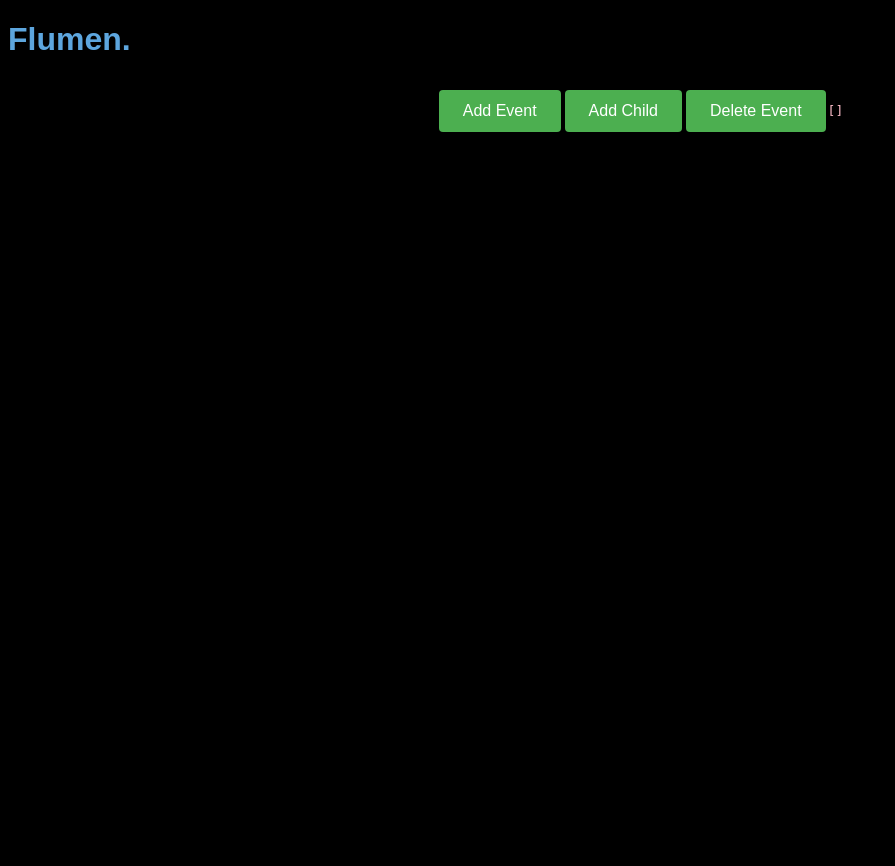
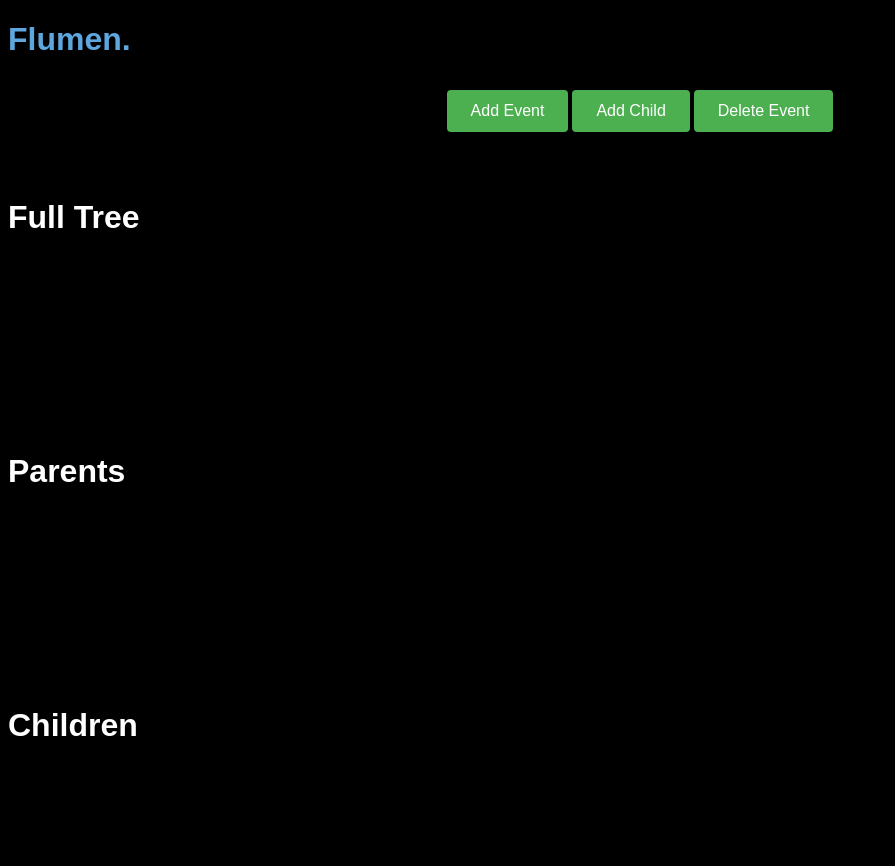
Before and after one commit to gholtzap/Flumen, a Flask app: page / in a window 1280 px wide. Shown: the whole page, without its empty margins (0-895 px from the left). Before the commit the page ends 132 px from the top, so only its background shows below. Run offline with Flask 2, Linux system fonts and the light colour scheme; parts of the project's set-up code (start-up, migrations or seed data) failed here and were passed over.

Commit message:
STABLE - VIS TREE

```diff
--- a/app.py
+++ b/app.py
@@ -16,6 +16,30 @@
     tree_list = [tree.to_dict() for tree in trees]
     return jsonify(tree_list)
 
+# parses through JSON object and returns list of children/parents/etc
+def vis_trees(json_object, return_type):
+    full, parents, children = "","",""
+
+    for item in json_object:
+        for parent, child_data in item.items():
+            full+=parent
+            parents += parent
+            #print("Parent name:",parent)
+
+            for child in child_data['children']:
+                full+=child
+                children += child
+                #print("Child name:", child)
+
+    match return_type:
+        case 1:
+            return parents
+        case 2:
+            return children
+        case 3:
+            return full
+    return full
+
 @app.route('/submit_text', methods=['POST'])
 def submit_text():
     text = request.form['textfield']
@@ -31,8 +55,15 @@
 
 @app.route('/')
 def index():
-    x = get_trees().json
-    return render_template('index.html', output=x)
+    raw_json = get_trees().json
+    # for the second param:
+    # 1 = parents, 2 = children, 3 = full (both parents and children)
+    full_tree = vis_trees(raw_json,3)
+    parents = vis_trees(raw_json,1)
+    children = vis_trees(raw_json,2)
+
+    # sending the above variables to index.html
+    return render_template('index.html', full_tree=full_tree, parents = parents, children = children)
 
 if __name__ == '__main__':
     app.run(debug=True)
--- /dev/null
+++ b/static/css/styles.css
@@ -0,0 +1,111 @@
+body {
+    font-family: Arial, sans-serif;
+    background-color: black;
+    font-color: pink;
+}
+.buttons {
+    display: flex;
+    justify-content: center;
+    align-items: center;
+    min-height: 1vh;
+}
+.modern-button {
+    background-color: #4CAF50;
+    border: none;
+    color: white;
+    text-align: center;
+    display: inline-block;
+    font-size: 16px;
+    padding: 12px 24px;
+    margin: 10px 2px;
+    cursor: pointer;
+    border-radius: 4px;
+    transition: background-color 0.3s;
+
+}
+.full_tree {
+    color: pink;
+}
+
+.parents {
+    color: #7ea649;
+}
+
+.children {
+    color: #c2ad38;
+}
+
+.full-tree-output-title{
+    color: white
+}
+
+.parents-output-title{
+    color: white
+}
+
+.children-output-title{
+    color: white
+}
+
+.modern-button:hover {
+    background-color: #45a049;
+}
+.modal {
+    display: none;
+    position: fixed;
+    z-index: 1;
+    left: 0;
+    top: 0;
+    width: 100%;
+    height: 100%;
+    overflow: auto;
+    background-color: rgba(0,0,0,0.4);
+}
+
+.modal-content {
+    background-color: #fefefe;
+    margin: 15% auto;
+    padding: 20px;
+    border: 1px solid #888;
+    width: 30%;
+}
+
+.close {
+    color: #aaaaaa;
+    float: right;
+    font-size: 28px;
+    font-weight: bold;
+}
+
+.close:hover,
+.close:focus {
+        color: #000;
+        text-decoration: none;
+        cursor: pointer;
+}
+
+.title {
+        font-weight: bold;
+}
+
+#popup-form {
+    display: none;
+    position: fixed;
+    top: 50%;
+    left: 50%;
+    transform: translate(-50%, -50%);
+    background-color: white;
+    border: 1px solid black;
+    padding: 20px;
+}
+
+#popup-form-add-child {
+        display: none;
+        position: fixed;
+        top: 50%;
+        left: 50%;
+        transform: translate(-50%, -50%);
+        background-color: white;
+        border: 1px solid black;
+        padding: 20px;
+}
--- a/templates/index.html
+++ b/templates/index.html
@@ -4,7 +4,9 @@
     <meta charset="UTF-8">
     <meta http-equiv="X-UA-Compatible" content="IE=edge">
     <meta name="viewport" content="width=device-width, initial-scale=1.0">
-    <link rel="stylesheet" href="styles.css">
+
+    <link rel="stylesheet" href="{{ url_for('static', filename='css/styles.css') }}">
+
     <title>Flumen</title>
 
     <script src="https://code.jquery.com/jquery-3.6.0.min.js"></script>
@@ -46,11 +48,27 @@
 <body>
     <h1 class = 'title', style="color:#5da6de;", style="font-family:gill sans, sans-serif;">Flumen.</h1>
 
-        <div class = "container">
+        <div class = "buttons">
             <button id="addEventBtn" class="modern-button" onclick="showPopup()"> Add Event </button>
             <button id="addChildBtn" class="modern-button" onclick ="showPopupAddChild()"> Add Child </button>
             <button class="modern-button"> Delete Event </button>
-            <pre class = "tree-output">{{ output | tojson(indent=2) | safe }}</pre>
+
+        </div>
+
+        <div class="trees_output">
+            <br></br>
+            <h1 class = 'full-tree-output-title'>Full Tree<h1>
+            <br></br>
+            <pre class = "full_tree">{{ full_tree }}</pre>
+            <br></br>
+            <h1 class = 'parents-output-title'>Parents<h1>
+            <br></br>
+            <pre class = "parents">{{ parents }}</pre>
+            <br></br>
+            <h1 class = 'children-output-title'>Children<h1>
+            <br></br>
+            <pre class = "children">{{ children }}</pre>
+
         </div>
 
         <div id="popup-form">
@@ -77,94 +95,3 @@
 
 </body>
 </html>
-
-<style>
-    body {
-        font-family: Arial, sans-serif;
-        background-color: black;
-        font-color: pink;
-    }
-    .container {
-        display: flex;
-        justify-content: center;
-        align-items: center;
-        min-height: 1vh; /* Set the container height to at least the full viewport height */
-    }
-    .modern-button {
-        background-color: #4CAF50;
-        border: none;
-        color: white;
-        text-align: center;
-        display: inline-block;
-        font-size: 16px;
-        padding: 12px 24px;
-        margin: 10px 2px;
-        cursor: pointer;
-        border-radius: 4px;
-        transition: background-color 0.3s;
-
-    }
-    .tree-output {
-        color: pink;
-    }
-    .modern-button:hover {
-        background-color: #45a049;
-    }
-    .modal {
-        display: none;
-        position: fixed;
-        z-index: 1;
-        left: 0;
-        top: 0;
-        width: 100%;
-        height: 100%;
-        overflow: auto;
-        background-color: rgba(0,0,0,0.4);
-    }
-
-    .modal-content {
-        background-color: #fefefe;
-        margin: 15% auto;
-        padding: 20px;
-        border: 1px solid #888;
-        width: 30%;
-    }
-
-    .close {
-        color: #aaaaaa;
-        float: right;
-        font-size: 28px;
-        font-weight: bold;
-    }
-
-    .close:hover,
-    .close:focus {
-        color: #000;
-        text-decoration: none;
-        cursor: pointer;
-    }
-    .title {
-        font-weight: bold;
-     }
-     #popup-form {
-        display: none;
-        position: fixed;
-        top: 50%;
-        left: 50%;
-        transform: translate(-50%, -50%);
-        background-color: white;
-        border: 1px solid black;
-        padding: 20px;
-    }
-    #popup-form-add-child {
-        display: none;
-        position: fixed;
-        top: 50%;
-        left: 50%;
-        transform: translate(-50%, -50%);
-        background-color: white;
-        border: 1px solid black;
-        padding: 20px;
-    }
-
-</style>
```
